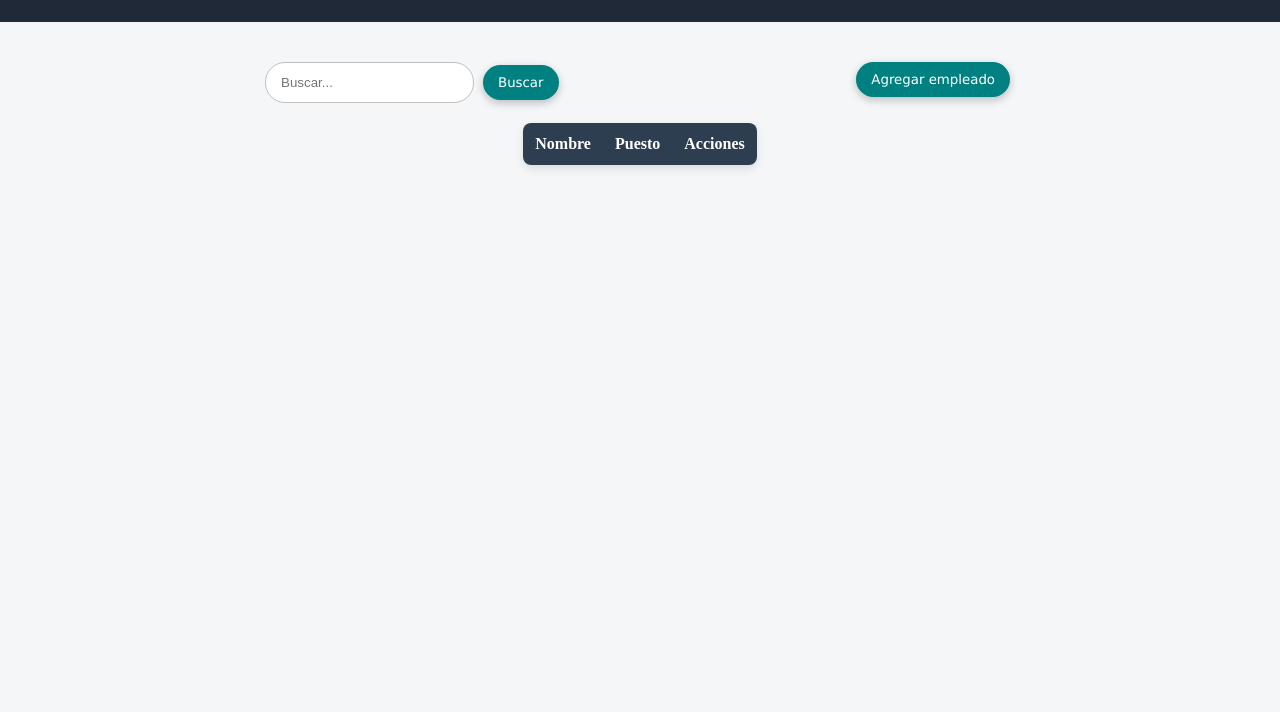
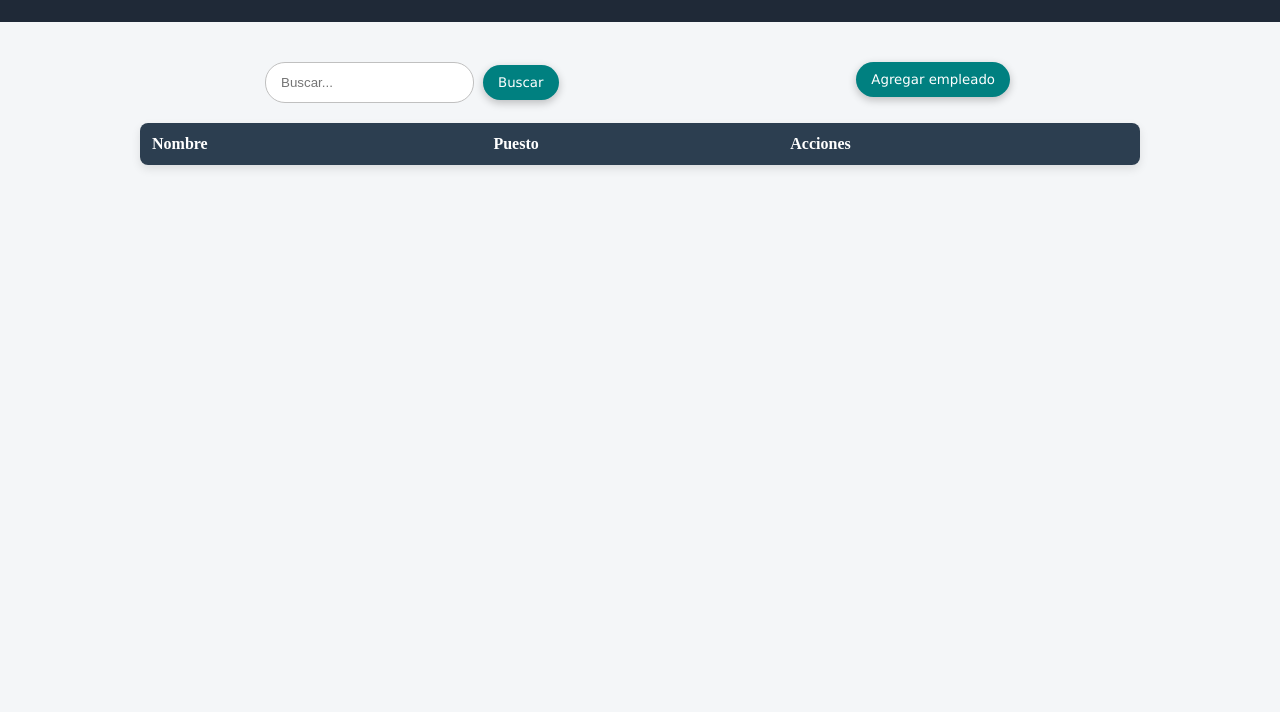
Before and after one commit to AxelChavarria/Programa-03-Base-de-datos, a website with bundled scripts: page lista.html in a window 1280 px wide. Shown: the part 88-800 px from the top of the page. Built offline with nearby package versions, Linux system fonts and the light colour scheme; no server answers.

Commit message:
Lista empleados
Se muestra la lista de empleados al cargar página y al aplicar filtro

```diff
--- a/estilos.css
+++ b/estilos.css
@@ -227,3 +227,15 @@ h1 {
     inset: 0;
     background: rgba(0,0,0,0.5);
 }
+
+.tablaEmpleados {
+
+    min-width: 1000px;
+    width: 100%;
+    border-collapse: collapse;
+    margin-top: 20px;
+    background-color: white;
+    border-radius: 8px;
+    overflow: hidden;
+    box-shadow: 0 4px 10px rgba(0,0,0,0.1);
+}
--- a/funcionesBD.js
+++ b/funcionesBD.js
@@ -79,6 +79,6 @@ export async function obtenerListaEmpleados(filtro,idPostByUser, ip) {
 }
 
 /*
-const res = await obtenerListaEmpleados("Lu",1, "ip prueba")
+const res = await obtenerListaEmpleados("",1, "ip prueba")
 console.log(res)
 */
--- a/lista.html
+++ b/lista.html
@@ -23,7 +23,7 @@
         <button onclick="window.location.href='insertar.html'" class="form-btn">Agregar empleado</button>
 
     </div>
-   <table>
+   <table class="tablaEmpleados">
         <thead>
             <tr>
                 <th>Nombre</th>
--- a/main.js
+++ b/main.js
@@ -1,4 +1,4 @@
-import { loginUsuario, cerrarSesion } from './funcionesBD.js';
+import { loginUsuario, cerrarSesion, obtenerListaEmpleados } from './funcionesBD.js';
 
 //log in
 
@@ -54,14 +54,14 @@ if (tablaEmpleados) {
     //llamamos a la base de datos
     const admin = JSON.parse(sessionStorage.getItem("usuario"))
 
-    const ip = JSON.parse(sessionStorage.getItem("ip"))
 
-    console.log(ip)
-    //const res = await obtenerListaEmpleados("", admin, "ip prueba")
-    //console.log(res)
+
+
+    const informacion = await obtenerListaEmpleados("", admin, "ip prueba")
+
 
     //desplegamos la información
-    /*
+
     informacion.forEach(emp => {  //pasar por las listas
         tablaEmpleados.innerHTML += `
             <tr data-id="${emp.Id}">
@@ -74,7 +74,7 @@ if (tablaEmpleados) {
 
                 </tr>`;
     });
-    */
+
 
     //boton para filtrar con validaciones
     const boton = document.getElementById("buscar");
@@ -85,12 +85,12 @@ if (tablaEmpleados) {
         const valor = document.getElementById("busqueda").value.trim()
 
         //llamada a la base de datos
-
+        const informacion = await obtenerListaEmpleados(valor, admin, "ip prueba")
 
         tablaEmpleados.innerHTML = ""
 
         //desplegamos la información
-        /*
+
         informacion.forEach(emp => {  //pasar por las listas
             tablaEmpleados.innerHTML += `
                 <tr data-id="${emp.Id}">
@@ -103,7 +103,7 @@ if (tablaEmpleados) {
 
                 </tr>`;
         });
-        */
+
     });
 
 
```
